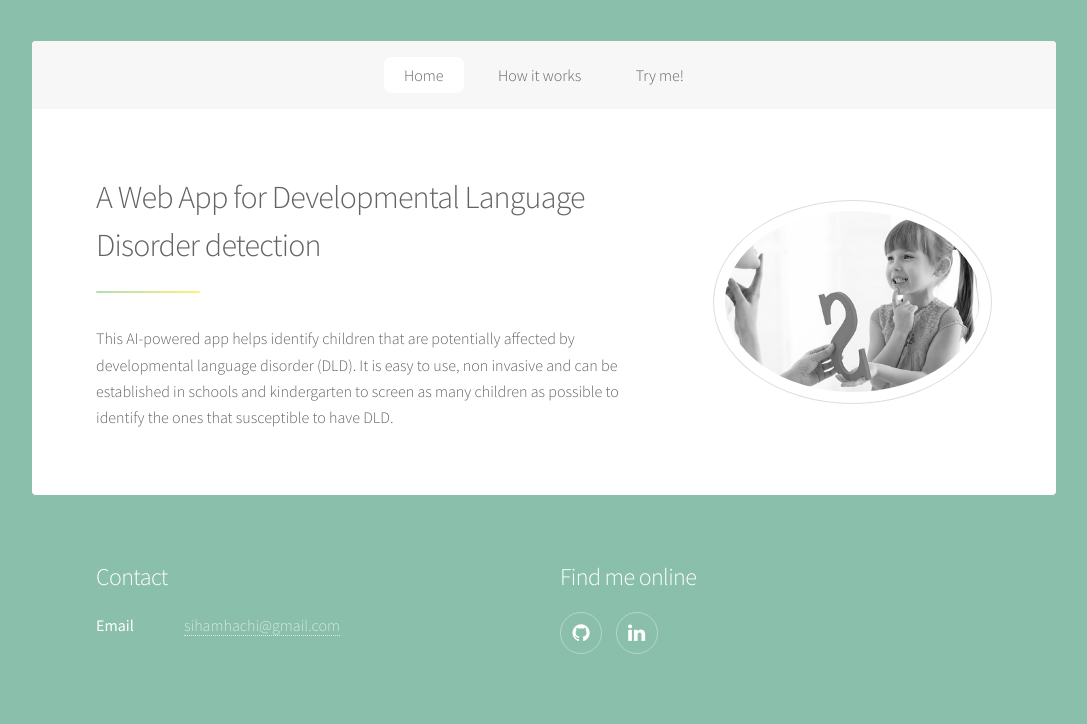
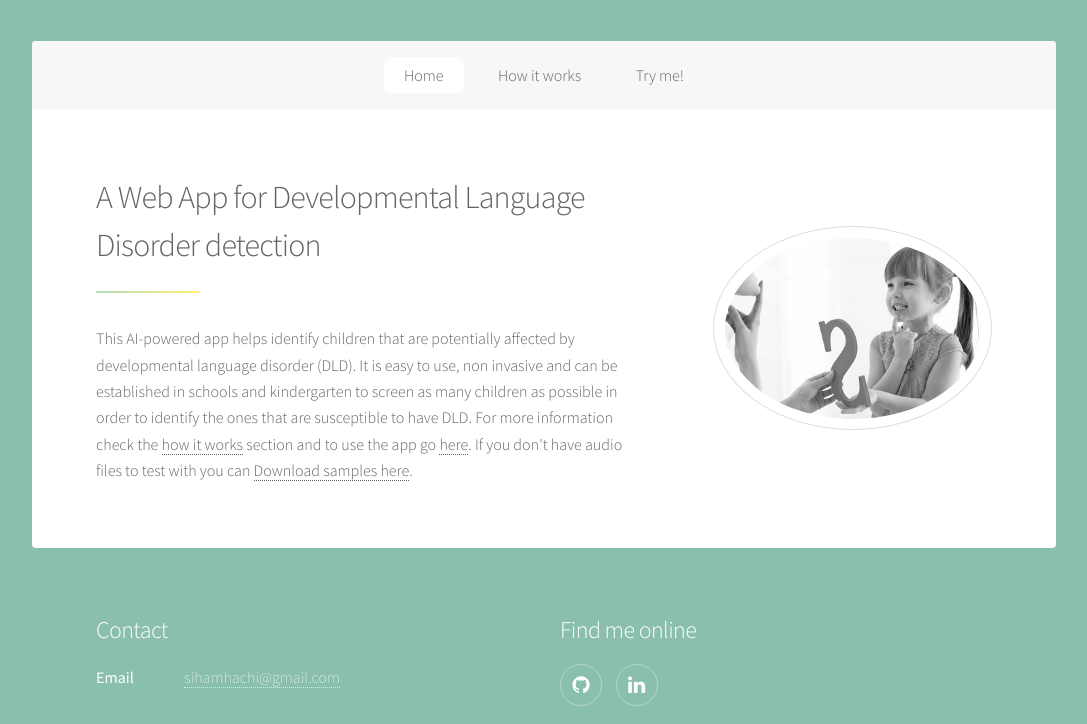
Before and after one commit to sihamH/thrive-webapp, a Flask app: page / in a window 1280 px wide. Shown: the part 327-1051 px from the top of the page, without its empty margins (96-1183 px from the left). Run offline with Flask 2, Linux system fonts and the light colour scheme.

Commit message:
links to download and how it works included

```diff
--- a/templates/index.html
+++ b/templates/index.html
@@ -42,7 +42,10 @@
 										<p>This AI-powered app helps identify children that are potentially affected by
 											developmental language disorder (DLD). It is easy to use, non invasive and can be
 											established in schools and kindergarten to screen as many children as possible
-											to identify the ones that susceptible to have DLD.</p>
+											in order to identify the ones that are susceptible to have DLD. For more information
+											check the <a href="/how">how it works</a> section and to use the app go <a href="/upload">here</a>.
+											If you don't have audio files to test with you can
+											<a href="../static/test_samples/samples.zip" download>Download samples here</a>.</p>
 									</div>
 									<span class="image"><img src="../static/img/speech.png" alt="" /></span>
 								</div>
```
